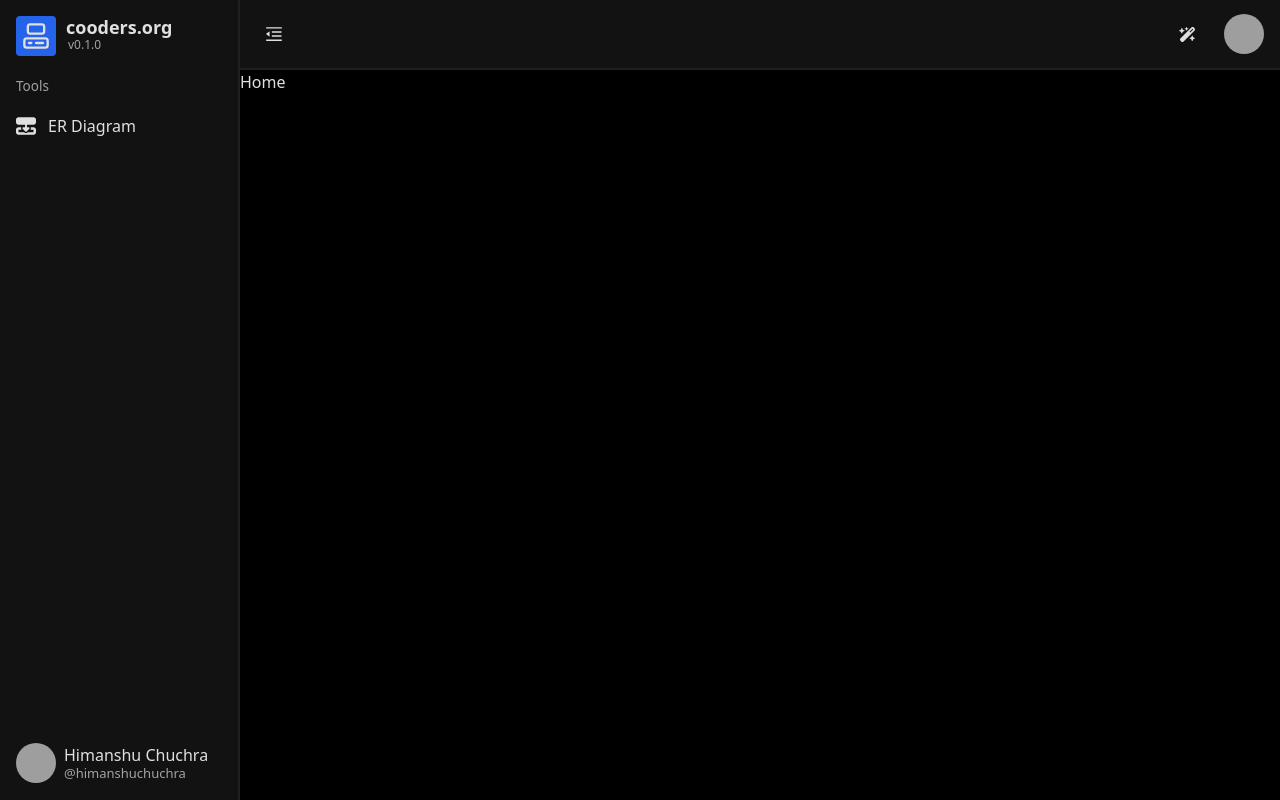
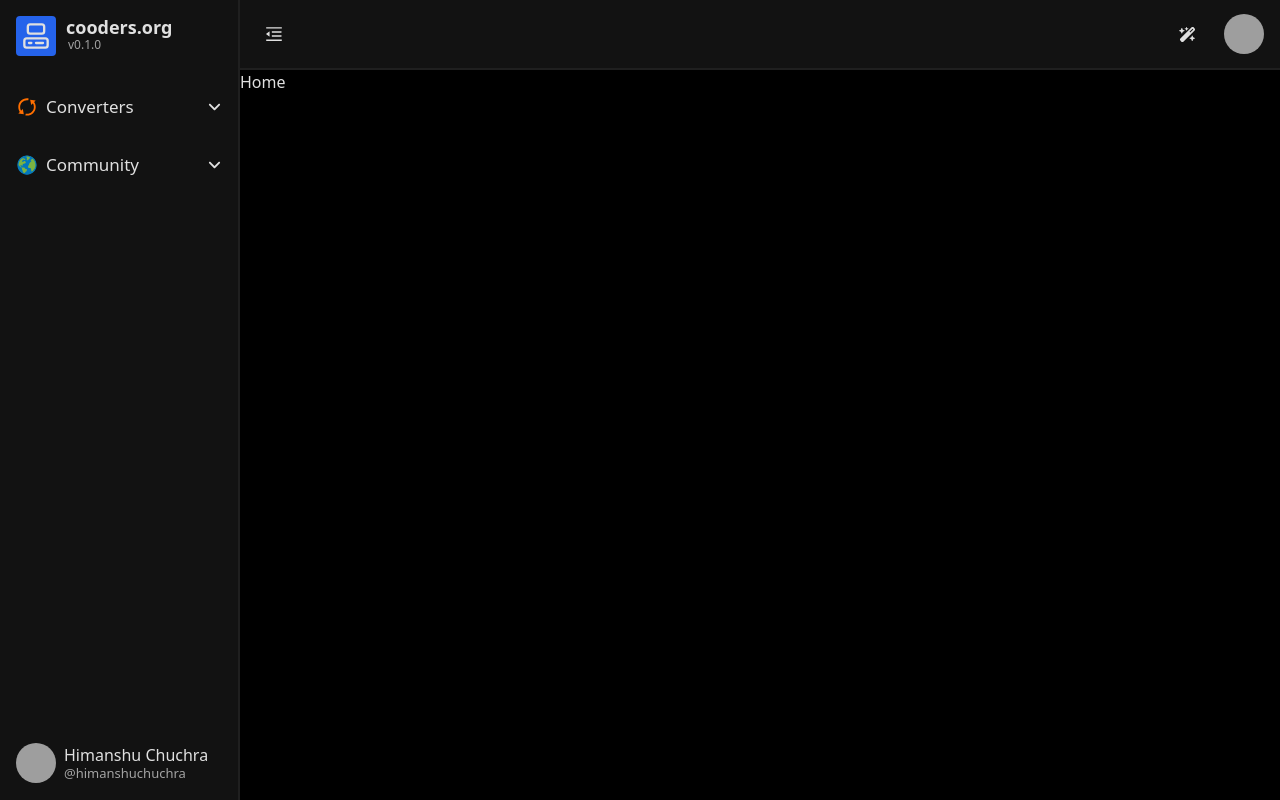
Before and after one commit to chuchrahimanshu/web.cooders.org, a React (Vite) app: page / in a window 1280 px wide. Built offline with nearby package versions, Linux system fonts and the light colour scheme; grey boxes are pictures that could not be loaded.

Commit message:
Update the Sidebar Design

```diff
--- a/src/components/sidebar/Sidebar.tsx
+++ b/src/components/sidebar/Sidebar.tsx
@@ -3,12 +3,12 @@ import SidebarHeader from "./SidebarHeader";
 import SidebarBody from "./SidebarBody";
 import SidebarFooter from "./SidebarFooter";
 
-const Sidebar: React.FC = () => {
+const Sidebar: React.FC<SidebarProps> = ({ sidebarGroupToggle, handleSidebarGroupClick }) => {
   return (
     <section className="h-screen min-w-60 w-60 max-w-60 border-r-2 bg-overlay-background border-r-base-border flex flex-col justify-between">
       <div className="flex flex-col">
         <SidebarHeader />
-        <SidebarBody />
+        <SidebarBody sidebarGroupToggle={sidebarGroupToggle} handleSidebarGroupClick={handleSidebarGroupClick} />
       </div>
       <SidebarFooter />
     </section>
--- a/src/components/sidebar/SidebarBody.tsx
+++ b/src/components/sidebar/SidebarBody.tsx
@@ -2,7 +2,7 @@ import React from "react";
 import { NavigateFunction, useNavigate } from "react-router-dom";
 import { SidebarBodyStructure } from "./SidebarStructure";
 
-const SidebarBody: React.FC = () => {
+const SidebarBody: React.FC<SidebarBodyProps> = ({ sidebarGroupToggle, handleSidebarGroupClick }) => {
   const navigate: NavigateFunction = useNavigate();
 
   const handleSidebarBodyItemClick = (link: string) => {
@@ -13,16 +13,20 @@ const SidebarBody: React.FC = () => {
     <section className="my-2 transition-effect">
       {SidebarBodyStructure.map((group, index) => (
         <React.Fragment key={index}>
-          <p className="px-4 text-[13.5px] font-medium opacity-70">
-            {group.heading}
-          </p>
-          {group.items.map((item, index) => (
+          <div className="flex items-center justify-between px-4 pt-[14px] pb-[15px] mt-1 hover:bg-base-border transition-effect cursor-pointer" onClick={handleSidebarGroupClick.bind(this, group.id)}>
+            <div className="flex items-center gap-2">
+              <group.icon size={group.iconSize} />
+              <p className="text-[17px] -mt-[0.5px]">{group.title}</p>
+            </div>
+            {group.items && group.items.length > 0 && ((sidebarGroupToggle === group.id) ? <group.close size={15} /> : <group.open size={15} />) }
+          </div>
+          {sidebarGroupToggle === group.id && group.items && group.items.map((item, index) => (
             <div
-              className="flex items-center gap-3 px-4 pt-[14px] pb-[15px] mt-1 hover:bg-base-border transition-effect cursor-pointer"
+              className="pl-6 flex items-center gap-3 pr-4 pt-[14px] pb-[15px] mt-1 hover:bg-base-border transition-effect cursor-pointer"
               key={index}
               onClick={handleSidebarBodyItemClick.bind(this, item.link)}>
-              <item.icon size={20} />
-              <p>{item.title}</p>
+              <item.icon size={item.iconSize} />
+              <p className="text-base">{item.title}</p>
             </div>
           ))}
         </React.Fragment>
--- a/src/components/sidebar/SidebarIcons.tsx
+++ b/src/components/sidebar/SidebarIcons.tsx
@@ -4,7 +4,7 @@ import SidebarHeaderIcon from "./SidebarHeaderIcon";
 import SidebarFooterAvatar from "./SidebarFooterAvatar";
 import { NavigateFunction, useNavigate } from "react-router-dom";
 
-const SidebarIcons: React.FC = () => {
+const SidebarIcons: React.FC<SidebarIconProps> = ({ sidebarGroupToggle, handleSidebarGroupClick }) => {
   const navigate: NavigateFunction = useNavigate();
 
   const handleBodyItemClick = (link: string) => {
@@ -18,9 +18,15 @@ const SidebarIcons: React.FC = () => {
         <div className="flex flex-col gap-3">
           {SidebarBodyStructure.map((group, index) => (
             <React.Fragment key={index}>
-              {group.items.map((item, index) => (
+              <group.icon
+                  size={group.iconSize}
+                  key={index}
+                  className="cursor-pointer"
+                  onClick={handleSidebarGroupClick.bind(this, group.id)}
+                />
+              {sidebarGroupToggle === group.id && group.items && group.items.map((item, index) => (
                 <item.icon
-                  size={20}
+                  size={item.iconSize}
                   key={index}
                   className="cursor-pointer"
                   onClick={handleBodyItemClick.bind(this, item.link)}
--- a/src/components/sidebar/SidebarStructure.ts
+++ b/src/components/sidebar/SidebarStructure.ts
@@ -1,4 +1,5 @@
-import { FaDiagramNext } from "react-icons/fa6";
+import { FaAngleDown, FaAngleUp } from "react-icons/fa6";
+import { FcAdvertising, FcGlobe, FcSynchronize, FcWorkflow } from "react-icons/fc";
 import { LuComputer } from "react-icons/lu";
 
 export const SidebarHeaderStructure = {
@@ -17,13 +18,37 @@ export const SidebarFooterStructure = {
 
 export const SidebarBodyStructure = [
   {
-    heading: "Tools",
+    id: "1",
+    title: "Converters",
+    icon: FcSynchronize,
+    open: FaAngleDown,
+    close: FaAngleUp,
+    iconSize: 22,
     items: [
       {
+        id: "1.1",
         title: "ER Diagram",
-        link: "/tools/er-diagram",
-        icon: FaDiagramNext,
+        link: "/converters/er-diagram",
+        icon: FcWorkflow,
+        iconSize: 21,
       },
     ],
   },
+  {
+    id: "2",
+    title: "Community",
+    icon: FcGlobe,
+    open: FaAngleDown,
+    close: FaAngleUp,
+    iconSize: 22,
+    items: [
+      {
+        id: "2.1",
+        title: "Interactions",
+        link: "/community/interactions",
+        icon: FcAdvertising,
+        iconSize: 21,
+      }
+    ]
+  }
 ];
--- a/src/components/sidebar/SidebarTransition.tsx
+++ b/src/components/sidebar/SidebarTransition.tsx
@@ -1,10 +1,23 @@
-import React from "react";
+import React, { useState } from "react";
 import Sidebar from "./Sidebar";
 import SidebarIcons from "./SidebarIcons";
 
 const SidebarTransition: React.FC<SidebarTransitionProps> = ({
   sidebarToggle,
 }) => {
+  const [sidebarGroupToggle, setSidebarGroupToggle] = useState<string>("0");
+
+  const handleSidebarGroupClick = (id: string) => {
+    setSidebarGroupToggle((prevId) => {
+      if(prevId === id){
+        return "0";
+      } else {
+        return id;
+      }
+    })
+  }
+
+
   return (
     <div
       className={`relative transition-all duration-300 ease-in-out ${
@@ -16,7 +29,7 @@ const SidebarTransition: React.FC<SidebarTransitionProps> = ({
             ? "opacity-100 min-w-60 w-60 max-w-60"
             : "opacity-0 pointer-events-none"
         }`}>
-        <Sidebar />
+        <Sidebar sidebarGroupToggle={sidebarGroupToggle} handleSidebarGroupClick={handleSidebarGroupClick} />
       </div>
       <div
         className={`absolute inset-0 transition-opacity duration-300 ease-in-out ${
@@ -24,7 +37,7 @@ const SidebarTransition: React.FC<SidebarTransitionProps> = ({
             ? "opacity-0 pointer-events-none"
             : "opacity-100 min-w-16 w-16 max-w-16"
         }`}>
-        <SidebarIcons />
+        <SidebarIcons sidebarGroupToggle={sidebarGroupToggle} handleSidebarGroupClick={handleSidebarGroupClick} />
       </div>
     </div>
   );
--- a/src/routes/Router.tsx
+++ b/src/routes/Router.tsx
@@ -19,7 +19,7 @@ const Router: React.FC = () => {
       <Routes>
         <Route path="/" element={<StructuralLayout />}>
           <Route path="" element={<Home />} />
-          <Route path="tools/er-diagram" element={<ERDiagram />} />
+          <Route path="converters/er-diagram" element={<ERDiagram />} />
           <Route path="accounts" element={<Authenticate />} />
           <Route path="accounts/signup" element={<SignUp />} />
           <Route path="accounts/signin" element={<SignIn />} />
```
Also changed, not shown: src/types/components/sidebar.component.d.ts (+15 -0 lines).
